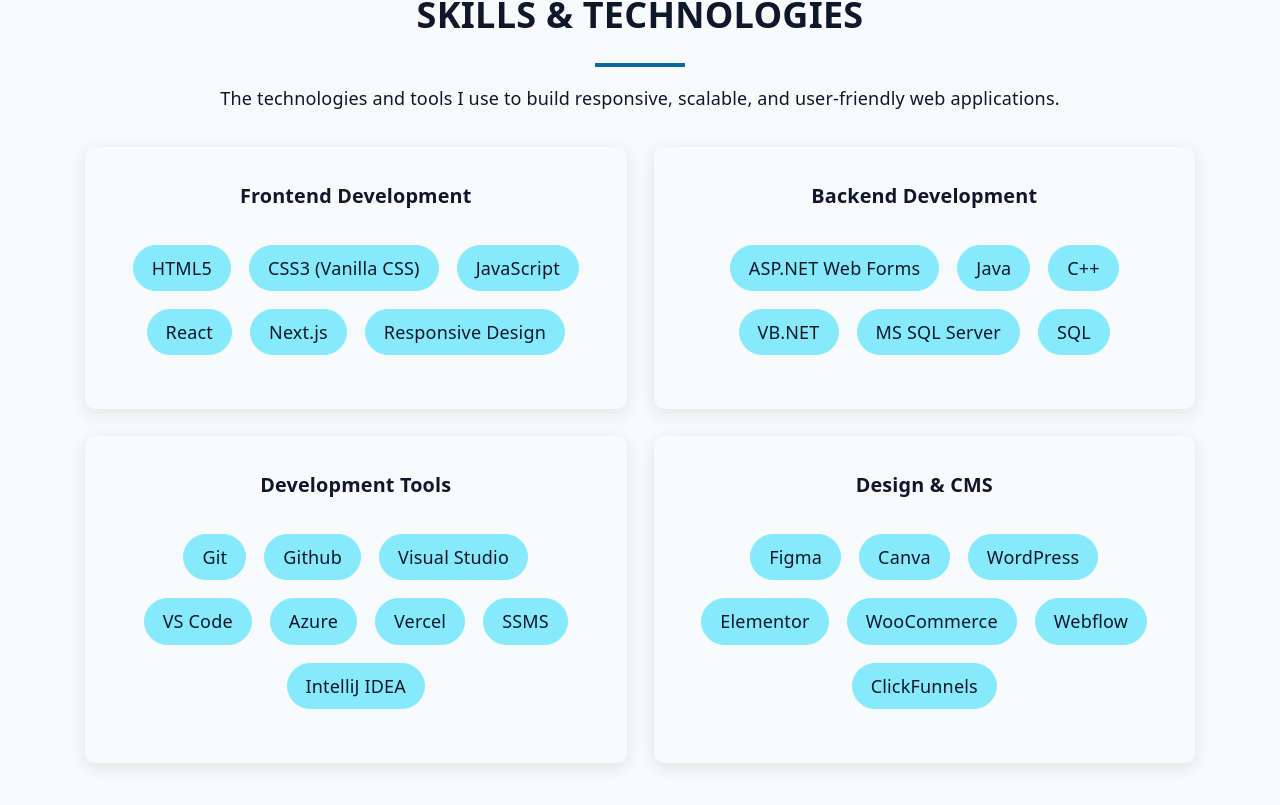
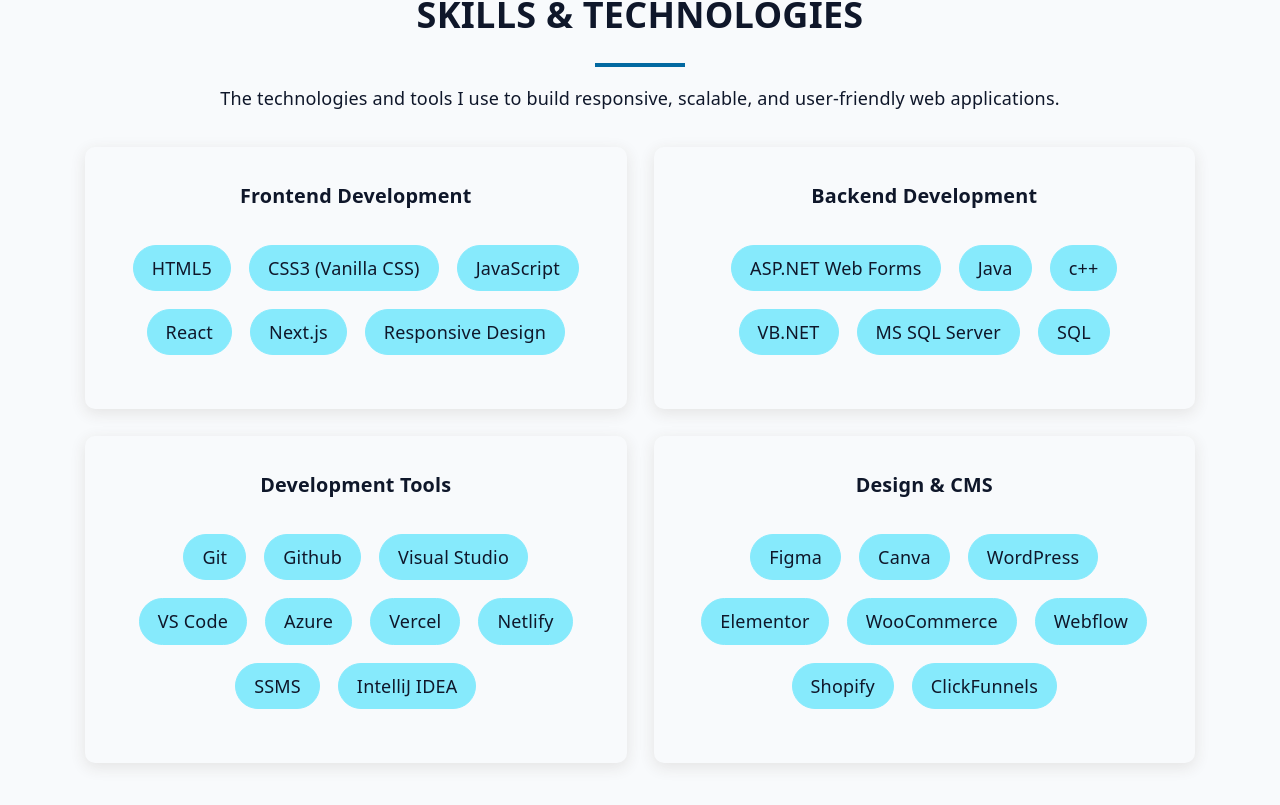
Before and after one commit to valarie-lim/portfolio, a React (Vite) app: page / in a window 1280 px wide. Shown: the part 6333-7138 px from the top of the page. Built offline with nearby package versions, Linux system fonts and the light colour scheme.

Commit message:
refactor-skills-data

```diff
--- a/src/sections/Skills.jsx
+++ b/src/sections/Skills.jsx
@@ -1,4 +1,23 @@
 import "./Skills.css";
+
+const skillsData = [
+  {
+    category: "Frontend Development",
+    list: ["HTML5", "CSS3 (Vanilla CSS)", "JavaScript", "React", "Next.js", "Responsive Design"],
+  },
+  {
+    category: "Backend Development",
+    list: ["ASP.NET Web Forms", "Java", "c++", "VB.NET", "MS SQL Server", "SQL"],
+  },
+  {
+    category: "Development Tools",
+    list: ["Git", "Github", "Visual Studio", "VS Code", "Azure", "Vercel", "Netlify", "SSMS", "IntelliJ IDEA"],
+  },
+  {
+    category: "Design & CMS",
+    list: ["Figma", "Canva", "WordPress", "Elementor", "WooCommerce", "Webflow", "Shopify", "ClickFunnels"],
+  },
+];
 
 function Skills() {
   return (
@@ -9,53 +28,17 @@
         <hr></hr>
         <p>The technologies and tools I use to build responsive, scalable, and user-friendly web applications.</p>
         <div className="skills-card-wrapper">
-          <div className="skills-card">
-            <h3>Frontend Development</h3>
-            <div className="skills-card-pill-container">
-              <p>HTML5</p>
-              <p>CSS3 (Vanilla CSS)</p>
-              <p>JavaScript</p>
-              <p>React</p>
-              <p>Next.js</p>
-              <p>Responsive Design</p>
+          {skillsData.map((skill) => (
+            <div className="skills-card" key={skill.category}>
+              <h3>{skill.category}</h3>
+
+              <div className="skills-card-pill-container">
+                {skill.list.map((item, index) => (
+                  <p key={`${skill.category}-${index}`}>{item}</p>
+                ))}
+              </div>
             </div>
-          </div>
-          <div className="skills-card">
-            <h3>Backend Development</h3>
-            <div className="skills-card-pill-container">
-              <p>ASP.NET Web Forms</p>
-              <p>Java</p>
-              <p>C++</p>
-              <p>VB.NET</p>
-              <p>MS SQL Server</p>
-              <p>SQL</p>
-            </div>
-          </div>
-          <div className="skills-card">
-            <h3>Development Tools</h3>
-            <div className="skills-card-pill-container">
-              <p>Git</p>
-              <p>Github</p>
-              <p>Visual Studio</p>
-              <p>VS Code</p>
-              <p>Azure</p>
-              <p>Vercel</p>
-              <p>SSMS</p>
-              <p>IntelliJ IDEA</p>
-            </div>
-          </div>
-          <div className="skills-card">
-            <h3>Design & CMS</h3>
-            <div className="skills-card-pill-container">
-              <p>Figma</p>
-              <p>Canva</p>
-              <p>WordPress</p>
-              <p>Elementor</p>
-              <p>WooCommerce</p>
-              <p>Webflow</p>
-              <p>ClickFunnels</p>
-            </div>
-          </div>
+          ))}
         </div>
       </div>
     </section>
```
